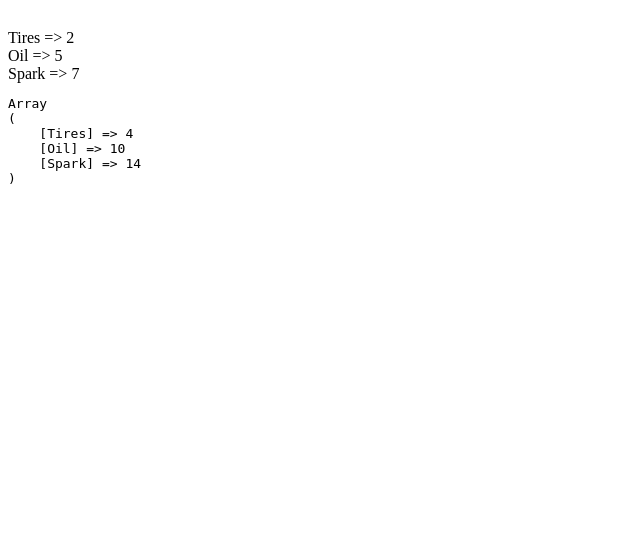
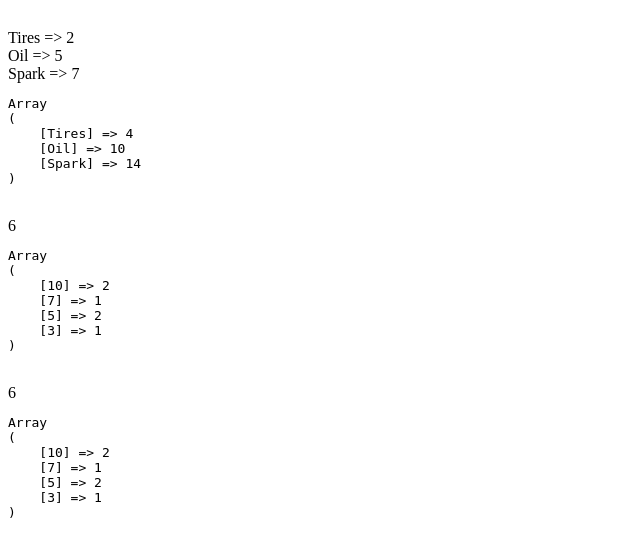
Before and after one commit to elektronomous/learn-PHP, a PHP site: page /array.php in a window 1280 px wide. Shown: the part 2609-3168 px from the top of the page, without its empty margins (0-640 px from the left). Before the commit the page ends 2793 px from the top, so only its background shows below. Run offline with PHP 8.4, Linux system fonts and the light colour scheme.

Commit message:
using count() or sizeof() to count how many elements on an array and using array_count_values() to list the frequency of each value of an array

```diff
--- a/chapter03/array.php
+++ b/chapter03/array.php
@@ -186,4 +186,47 @@ function showAssArray(&$value, $key) {
 
 array_walk($products, 'showAssArray');
 varDump($products);
+
+// now you want to counting the element of array
+// you can use count(), sizeof(), and array_count_values() function
+// the sizeof() is an alias of the count() function
+
+// say that you have listed your product
+$Tires = 10;
+$Oil = 7;
+$Spark = 5;
+$Gear = 5;
+$Accu = 3;
+$Gas = 10;
+
+$listedProducts = [
+    $Tires,
+    $Oil,
+    $Spark,
+    $Gear,
+    $Accu,
+    $Gas
+];
+
+// now you use count to show how many product that you listed
+echo count($listedProducts) . '<br />';
+// when using the array_count_values(), the function will return
+// an associative array shows that the key is your array values, and the value
+// of the associative key is that how much the key is showed
+varDump(array_count_values($listedProducts));
+
+// now to ease your job, you listed using associative array
+$listedProducts =[
+    'Tires' => 10,
+    'Oil' => 7,
+    'Spark' => 5,
+    'Gear' => 5,
+    'Accu' => 3,
+    'Gas' => 10
+];
+
+// using count() does the same as the common array
+echo count($listedProducts) . '<br />';
+// and using the array_count_values() does the same as the common array
+varDump(array_count_values($listedProducts));
 ?>
```
